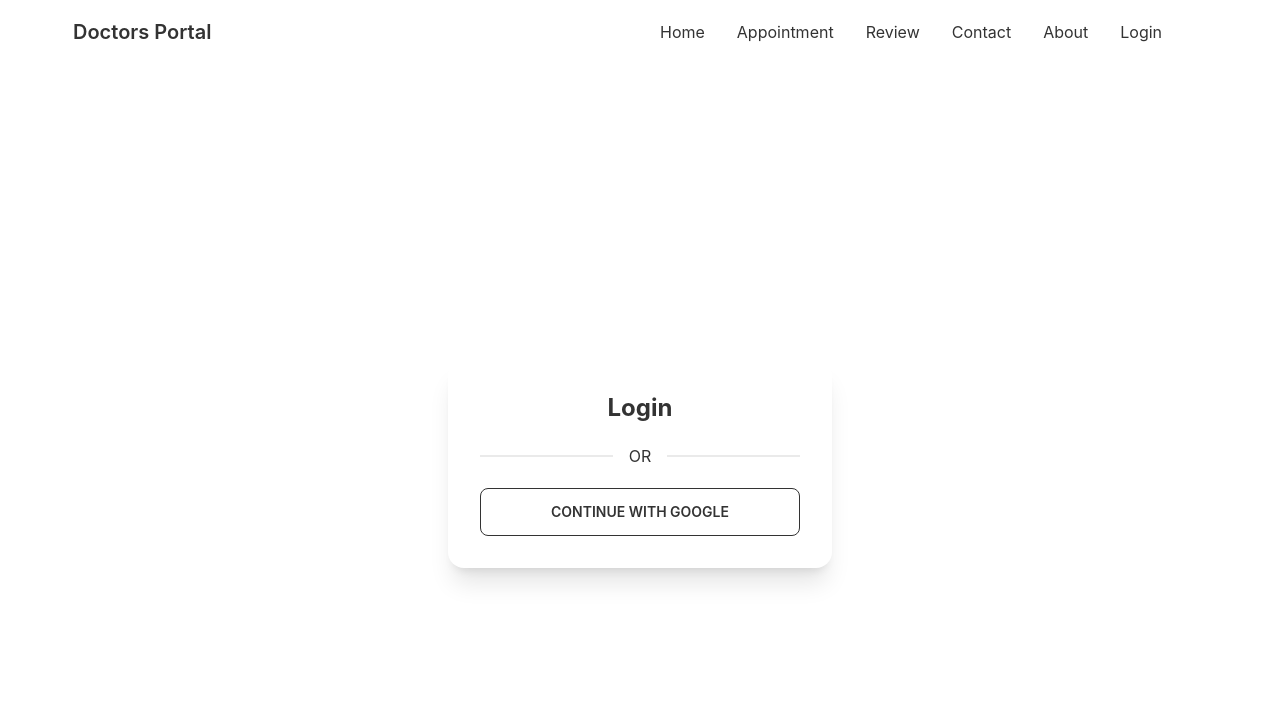
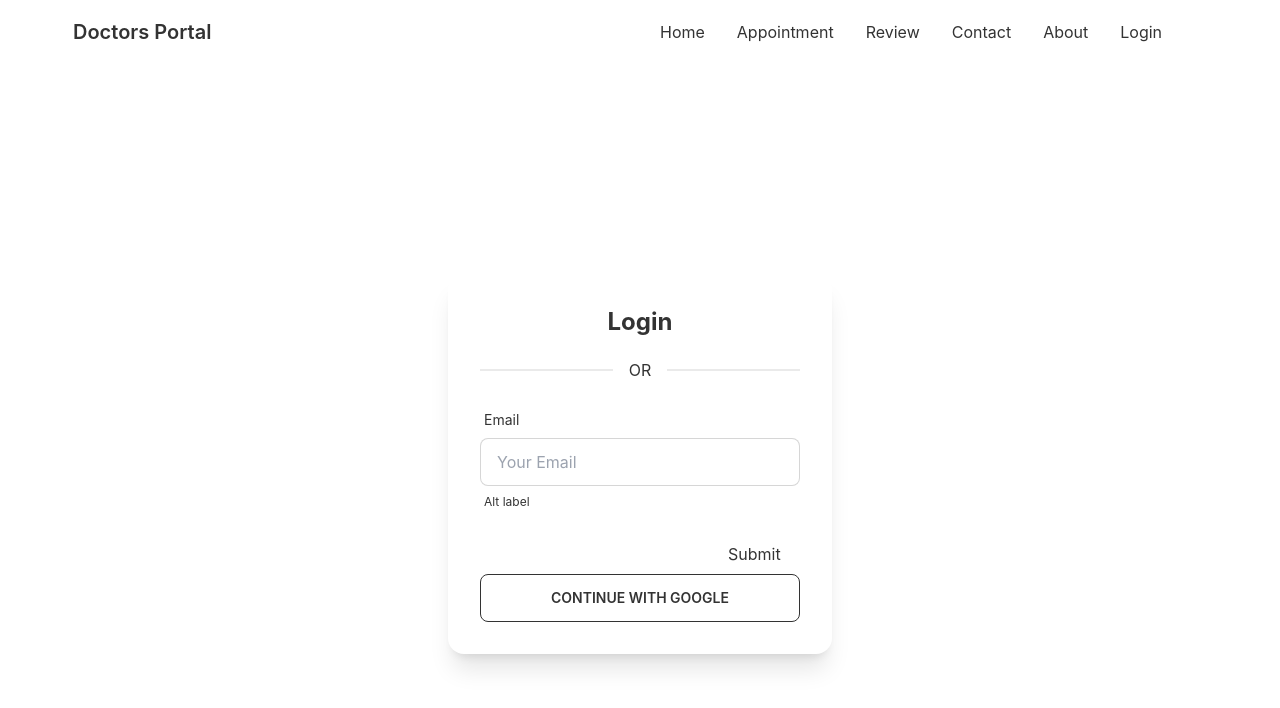
Before and after one commit to 404Bappy/doctors-portal-client, a React (Create React App) app: page /login in a window 1280 px wide. Shown: the top 708 px of the page. Built offline with nearby package versions, Linux system fonts and the light colour scheme; no server answers.

Commit message:
Initial Commit

```diff
--- a/package.json
+++ b/package.json
@@ -13,6 +13,7 @@
     "react-day-picker": "^8.4.1",
     "react-dom": "^18.2.0",
     "react-firebase-hooks": "^5.1.1",
+    "react-hook-form": "^7.41.5",
     "react-router-dom": "^6.6.1",
     "react-scripts": "5.0.1",
     "web-vitals": "^2.1.4"
--- a/src/Pages/Login/Login.js
+++ b/src/Pages/Login/Login.js
@@ -1,14 +1,20 @@
 import React from 'react';
 import { useSignInWithGoogle } from 'react-firebase-hooks/auth';
 import auth from '../../firebase.init';
+import { useForm } from "react-hook-form";
 
 const Login = () => {
     const [signInWithGoogle, user, loading, error] = useSignInWithGoogle(auth);
+    const { register, formState: { errors }, handleSubmit } = useForm();
 
-    if(user){
+
+    if (user) {
         console.log(user);
     }
 
+    const onSubmit = data => {
+        console.log(data);
+    }
     return (
         <div className='flex h-screen justify-center items-center  '>
             <div class="card w-96 bg-base-100 shadow-xl">
@@ -16,6 +22,41 @@
                     <h2 class="text-center text-2xl font-bold">Login</h2>
 
                     <div className="divider">OR</div>
+                    <form onSubmit={handleSubmit(onSubmit)}>
+
+                        <div class="form-control w-full max-w-xs">
+                            <label class="label">
+                                <span class="label-text">Email</span>
+                            </label>
+                            <input type="email"
+                                placeholder="Your Email"
+                                class="input input-bordered w-full max-w-xs"
+                                {...register("email", {
+                                    pattern: {
+                                        value: /[A-Za-z]{3}/,
+                                        message: 'error message'
+                                    }
+                                })}
+                            />
+                            <label class="label">
+                                <span class="label-text-alt">Alt label</span>
+                            </label>
+                        </div>
+
+                        <input
+
+                            aria-invalid={errors.firstName ? "true" : "false"}
+                        />
+                        {errors.firstName?.type === 'required' && <p role="alert">First name is required</p>}
+
+                        <input
+                            {...register("mail", { required: "Email Address is required" })}
+                            aria-invalid={errors.mail ? "true" : "false"}
+                        />
+                        {errors.mail && <p role="alert">{errors.mail?.message}</p>}
+
+                        <input type="submit" />
+                    </form>
                     <button
                         onClick={() => signInWithGoogle()}
                         className="btn btn-outline"
```
Also changed, not shown: 1 other file (tests, documents, lock files or other folders).
